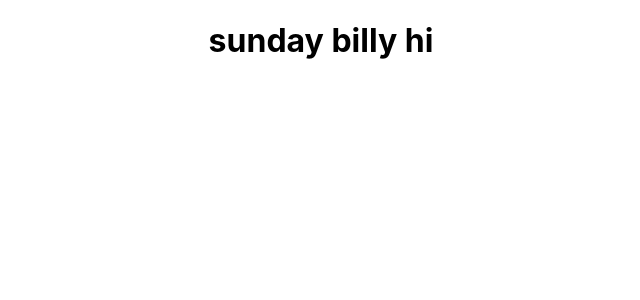
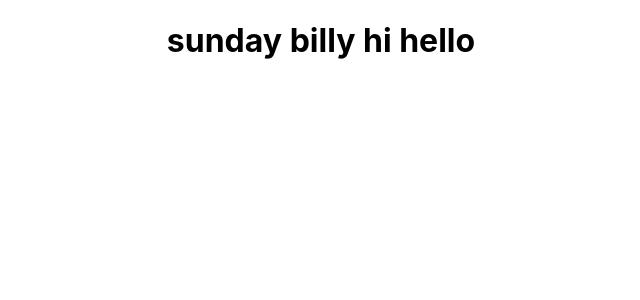
Before and after one commit to jmin07/Sundaily, a React (Create React App) app: page / in a window 1280 px wide. Shown: the top 300 px of the page, without its empty margins (319-959 px from the left). Built offline with nearby package versions, Linux system fonts and the light colour scheme.

Commit message:
Update App.js

```diff
--- a/src/App.js
+++ b/src/App.js
@@ -3,7 +3,7 @@ import './App.css';
 function App() {
   return (
     <div className="App">
-     <h1>sunday billy hi</h1>
+     <h1>sunday billy hi hello</h1>
     </div>
   );
 }
```
